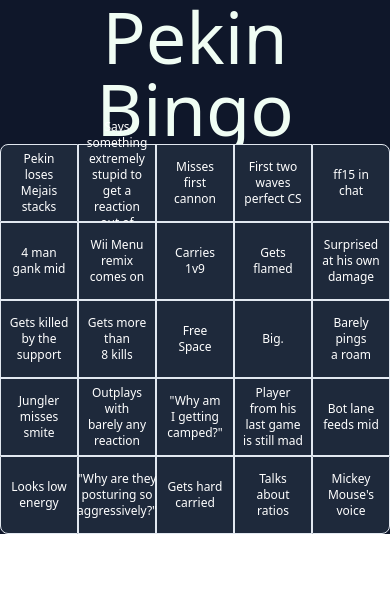
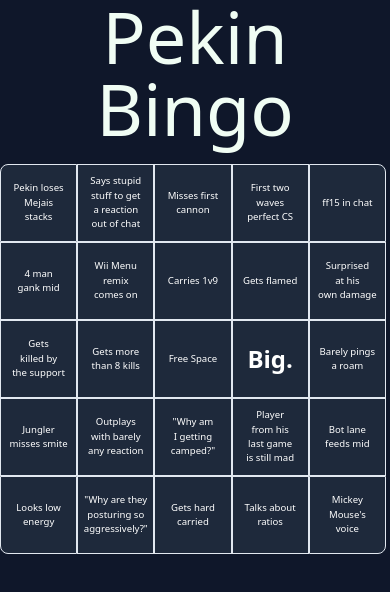
Before and after one commit to WonkiestNebula/pekin_bingo, a React (Vite) app: page / in a window 390 px wide. Shown: the top 592 px of the page. Built offline with nearby package versions, Linux system fonts and the light colour scheme.

Commit message:
cleaned up mobile

```diff
--- a/index.html
+++ b/index.html
@@ -6,7 +6,7 @@
     <meta name="viewport" content="width=device-width, initial-scale=1.0" />
     <title>Pekin Bingo</title>
   </head>
-  <body>
+  <body class="bg-slate-900">
     <div id="root"></div>
     <script type="module" src="/src/main.jsx"></script>
   </body>
--- a/src/App.jsx
+++ b/src/App.jsx
@@ -21,12 +21,15 @@ for (let i = 0; i < 5; i++) {
 const App = () => {
   console.log(bingo);
   return (
-    <div className="bg-slate-900">
+    <div className="">
       <div className="w-full content-center text-center">
-        <h1 className="text-7xl text-green-50">Pekin Bingo</h1>
+        <h1 className="mb-5 text-7xl text-green-50">Pekin Bingo</h1>
       </div>
       <div className="flex flex-col">
-        <div className="flex h-[min(100dvh-72px,100dvw)] w-[min(100dvh-72px,100dvw)] snap-center flex-col place-self-center self-center sm:p-10">
+        <div
+          className="flex h-[min(100dvh-72px,100dvw)] w-[min(100dvh-72px,100dvw)]
+                        snap-center flex-col place-self-center self-center pr-1 sm:p-10"
+        >
           <div className="h-full w-full flex-1 rounded-lg">
             {bingo.map((row, i) => {
               let firstRounded;
--- a/src/BingoCell.jsx
+++ b/src/BingoCell.jsx
@@ -12,7 +12,13 @@ const BingoCell = ({ label, rounded }) => {
                     font-sans text-xs text-slate-800 hover:bg-green-400 hover:text-slate-900 md:text-lg`}
         onClick={() => setIsMarked(false)}
       >
-        <span className="text-center">{label}</span>
+        {label === "Big." ? (
+          <span className="select-none text-center text-2xl font-bold md:text-5xl">
+            {label}
+          </span>
+        ) : (
+          <span className="select-none text-center">{label}</span>
+        )}
       </div>
     );
   }
@@ -20,11 +26,17 @@ const BingoCell = ({ label, rounded }) => {
     <div
       className={`flex w-1/5 cursor-pointer select-none items-center justify-center
                   text-balance border border-slate-200 bg-slate-800 p-2 font-sans
-                  text-xs text-white hover:bg-slate-700 hover:text-green-200 md:text-lg
+                  text-[calc(.6rem)] text-white hover:bg-slate-700 hover:text-green-200 md:text-lg
                   ${rounded ?? ""}`}
       onClick={() => setIsMarked(true)}
     >
-      <span className="select-none text-center">{label}</span>
+      {label === "Big." ? (
+        <span className="select-none text-center text-2xl font-bold md:text-5xl">
+          {label}
+        </span>
+      ) : (
+        <span className="select-none text-center">{label}</span>
+      )}
     </div>
   );
 };
--- a/src/pekinisms.json
+++ b/src/pekinisms.json
@@ -13,7 +13,7 @@
   "Gets killed by the support",
   "Gets more than 8 kills",
   "\"Why am I getting camped?\"",
-  "Says something extremely stupid to get a reaction out of chat",
+  "Says stupid stuff to get a reaction out of chat",
   "Carries 1v9",
   "Gets hard carried",
   "Player from his last game is still mad",
```
